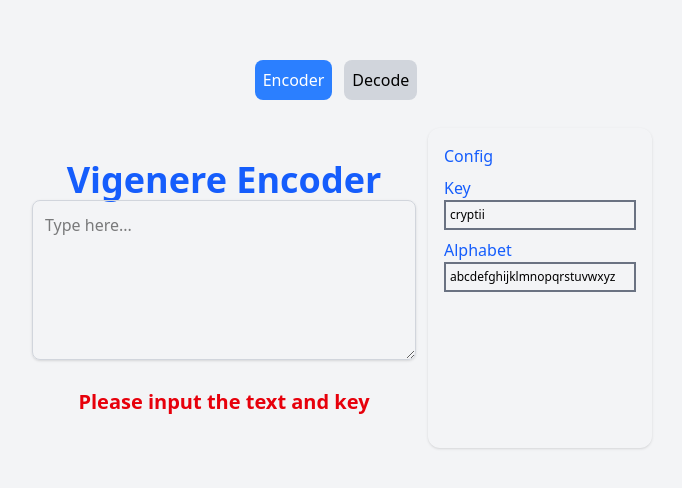
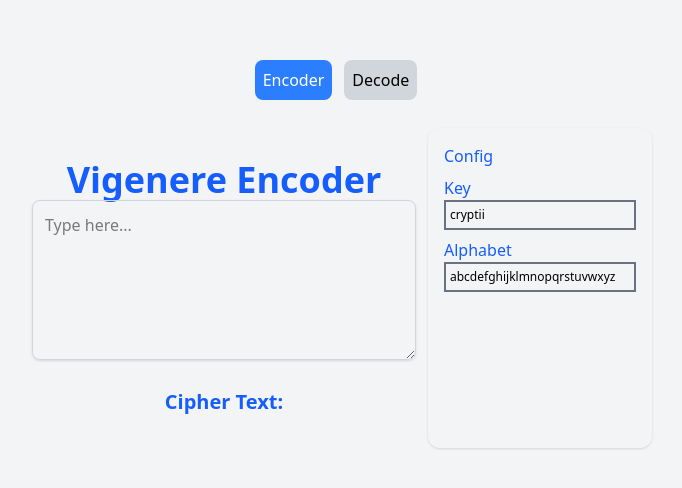
Before and after one commit to MinhTriet0612/next-vigenere-cipher, a Next.js app: page / in a window 1280 px wide. Shown: the part 146-634 px from the top of the page, without its empty margins (304-986 px from the left). Built offline with nearby package versions, Linux system fonts and the light colour scheme.

Commit message:
fix core func

```diff
--- a/src/pages/encode-page.tsx
+++ b/src/pages/encode-page.tsx
@@ -12,7 +12,7 @@ export default function EncodePage() {
     <div className="h-[100%] p-3 flex flex-col justify-center items-center gap-7 bg-gray-100 ">
       <PlainTextComponent title="Vigenere Encoder" text={text} setText={setText} />
       <div>
-        {(text.length * secretKey.length > 0) ?
+        {(alphabet.length * secretKey.length > 0) ?
           <p className="text-xl font-bold text-blue-600">
             Cipher Text: {encode(text, secretKey, alphabet)}
           </p>
```
